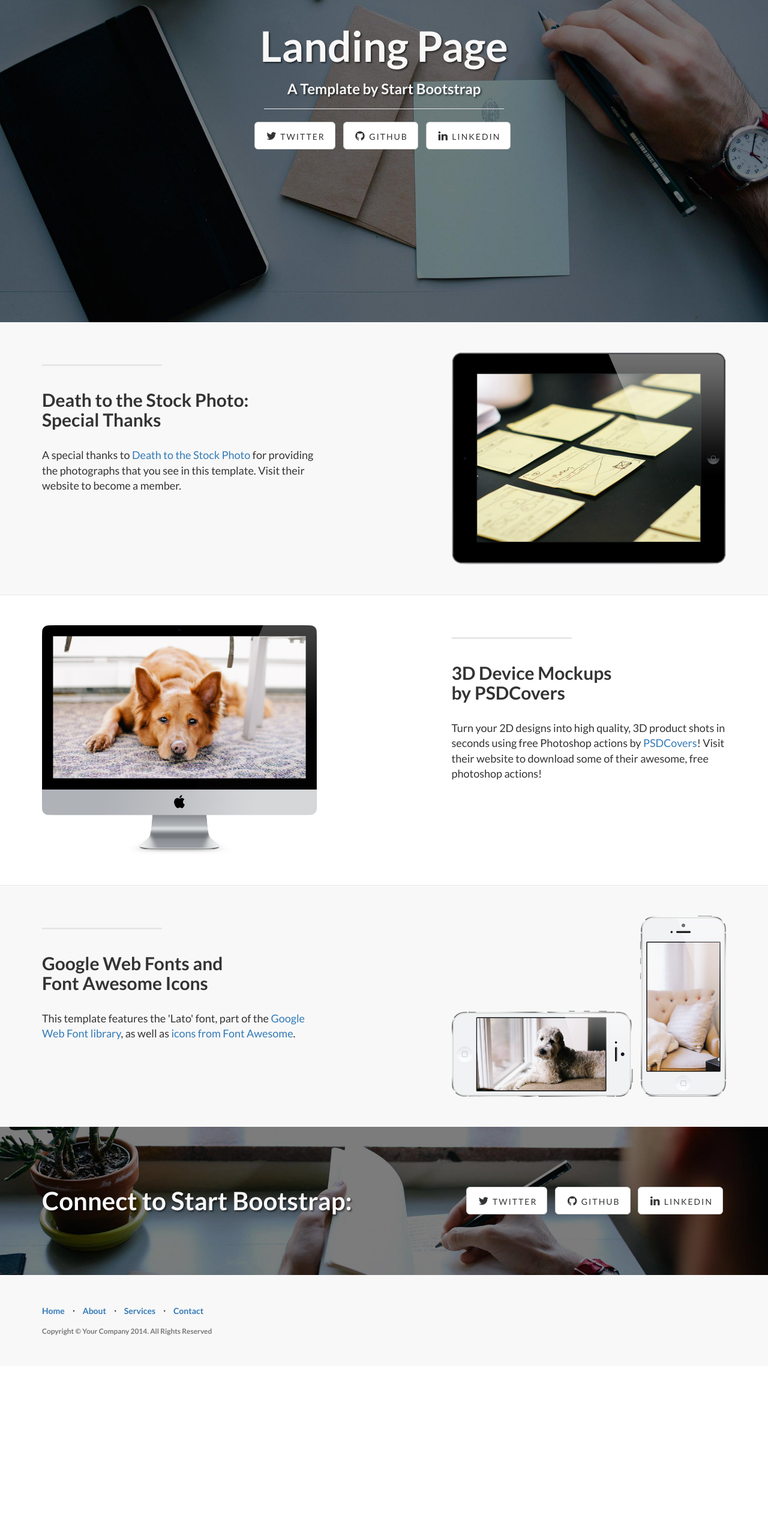
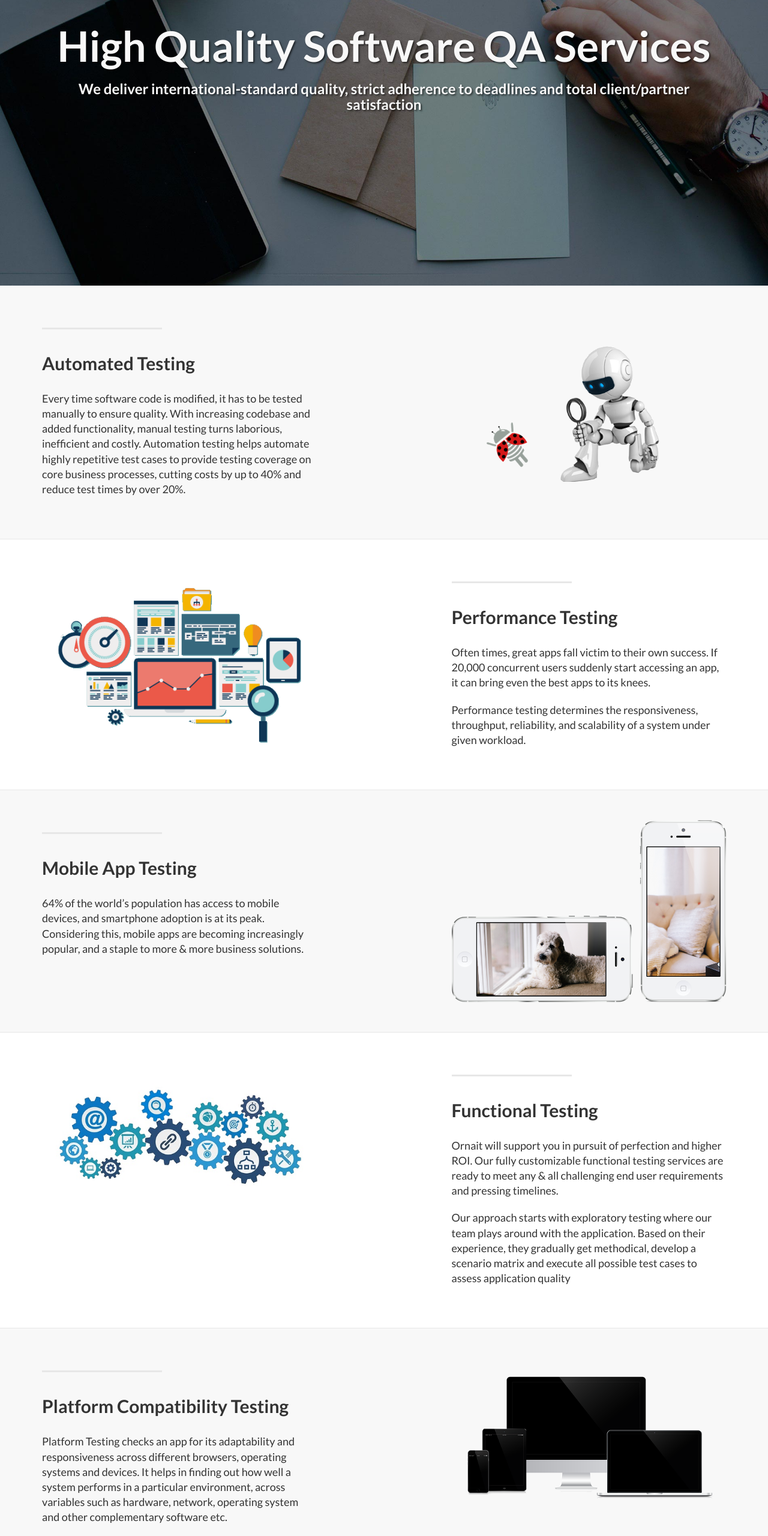
Before and after one commit to rchovatiya88/ornait.github.io, a plain HTML site: page index.html in a window 1280 px wide. Shown: the part 240-2800 px from the top of the page at 60% size. Before the commit the page ends 2517 px from the top, so only its background shows below. Drawn offline with Linux system fonts and the light colour scheme.

Commit message:
Content update

```diff
--- a/index.html
+++ b/index.html
@@ -9,7 +9,7 @@
     <meta name="description" content="">
     <meta name="author" content="">
 
-    <title>Landing Page - Start Bootstrap Theme</title>
+    <title>Ornait Automated Testing Service - Save Time and Maintain Quality</title>
 
     <!-- Bootstrap Core CSS -->
     <link href="css/bootstrap.min.css" rel="stylesheet">
@@ -43,7 +43,7 @@
                     <span class="icon-bar"></span>
                     <span class="icon-bar"></span>
                 </button>
-                <a class="navbar-brand topnav" href="#">Start Bootstrap</a>
+                <a class="navbar-brand topnav" href="#"><b style="font-size: 25px;color:#433F40;">Ornait</b></a>
             </div>
             <!-- Collect the nav links, forms, and other content for toggling -->
             <div class="collapse navbar-collapse" id="bs-example-navbar-collapse-1">
@@ -73,9 +73,9 @@
             <div class="row">
                 <div class="col-lg-12">
                     <div class="intro-message">
-                        <h1>Landing Page</h1>
-                        <h3>A Template by Start Bootstrap</h3>
-                        <hr class="intro-divider">
+                        <h1>High Quality Software QA Services</h1>
+                        <h3>We deliver international-standard quality, strict adherence to deadlines and total client/partner satisfaction</h3>
+                        <!--<hr class="intro-divider">
                         <ul class="list-inline intro-social-buttons">
                             <li>
                                 <a href="https://twitter.com/SBootstrap" class="btn btn-default btn-lg"><i class="fa fa-twitter fa-fw"></i> <span class="network-name">Twitter</span></a>
@@ -86,7 +86,7 @@
                             <li>
                                 <a href="#" class="btn btn-default btn-lg"><i class="fa fa-linkedin fa-fw"></i> <span class="network-name">Linkedin</span></a>
                             </li>
-                        </ul>
+                        </ul>-->
                     </div>
                 </div>
             </div>
@@ -107,11 +107,13 @@
                 <div class="col-lg-5 col-sm-6">
                     <hr class="section-heading-spacer">
                     <div class="clearfix"></div>
-                    <h2 class="section-heading">Death to the Stock Photo:<br>Special Thanks</h2>
-                    <p class="lead">A special thanks to <a target="_blank" href="http://join.deathtothestockphoto.com/">Death to the Stock Photo</a> for providing the photographs that you see in this template. Visit their website to become a member.</p>
+                    <h2 class="section-heading">Automated Testing</h2>
+                    <p class="lead">
+                        Every time software code is modified, it has to be tested manually to ensure quality. With increasing codebase and added functionality, manual testing turns laborious, inefficient and costly. Automation testing helps automate highly repetitive test cases to provide testing coverage on core business processes, cutting costs by up to 40% and reduce test times by over 20%.
+                    </p>
                 </div>
                 <div class="col-lg-5 col-lg-offset-2 col-sm-6">
-                    <img class="img-responsive" src="img/ipad.png" alt="">
+                    <img class="img-responsive" style="margin-top: 50px;"  src="img/testing-automation.png" alt="Automated Testing">
                 </div>
             </div>
 
@@ -129,11 +131,12 @@
                 <div class="col-lg-5 col-lg-offset-1 col-sm-push-6  col-sm-6">
                     <hr class="section-heading-spacer">
                     <div class="clearfix"></div>
-                    <h2 class="section-heading">3D Device Mockups<br>by PSDCovers</h2>
-                    <p class="lead">Turn your 2D designs into high quality, 3D product shots in seconds using free Photoshop actions by <a target="_blank" href="http://www.psdcovers.com/">PSDCovers</a>! Visit their website to download some of their awesome, free photoshop actions!</p>
+                    <h2 class="section-heading">Performance Testing</h2>
+                    <p class="lead">Often times, great apps fall victim to their own success. If 20,000 concurrent users suddenly start accessing an app, it can bring even the best apps to its knees.</p>
+                    <p class="lead">Performance testing determines the responsiveness, throughput, reliability, and scalability of a system under given workload.</p>
                 </div>
                 <div class="col-lg-5 col-sm-pull-6  col-sm-6">
-                    <img class="img-responsive" src="img/dog.png" alt="">
+                    <img class="img-responsive" src="img/performance.png" alt="">
                 </div>
             </div>
 
@@ -151,8 +154,8 @@
                 <div class="col-lg-5 col-sm-6">
                     <hr class="section-heading-spacer">
                     <div class="clearfix"></div>
-                    <h2 class="section-heading">Google Web Fonts and<br>Font Awesome Icons</h2>
-                    <p class="lead">This template features the 'Lato' font, part of the <a target="_blank" href="http://www.google.com/fonts">Google Web Font library</a>, as well as <a target="_blank" href="http://fontawesome.io">icons from Font Awesome</a>.</p>
+                    <h2 class="section-heading">Mobile App Testing</h2>
+                    <p class="lead">64% of the world’s population has access to mobile devices, and smartphone adoption is at its peak. Considering this, mobile apps are becoming increasingly popular, and a staple to more & more business solutions.</p>
                 </div>
                 <div class="col-lg-5 col-lg-offset-2 col-sm-6">
                     <img class="img-responsive" src="img/phones.png" alt="">
@@ -165,6 +168,54 @@
     </div>
     <!-- /.content-section-a -->
 
+    <div class="content-section-b">
+
+        <div class="container">
+
+            <div class="row">
+                <div class="col-lg-5 col-lg-offset-1 col-sm-push-6  col-sm-6">
+                    <hr class="section-heading-spacer">
+                    <div class="clearfix"></div>
+                    <h2 class="section-heading">Functional Testing</h2>
+                    <p class="lead">Ornait will support you in pursuit of perfection and higher ROI. Our fully customizable functional testing services are ready to meet any & all challenging end user requirements and pressing timelines.</p>
+                    <p class="lead">Our approach starts with exploratory testing where our team plays around with the application. Based on their experience, they gradually get methodical, develop a scenario matrix and execute all possible test cases to assess application quality</p>
+                </div>
+                <div class="col-lg-5 col-sm-pull-6  col-sm-6">
+                    <img class="img-responsive" src="img/functional.jpg" alt="">
+                </div>
+            </div>
+
+        </div>
+        <!-- /.container -->
+
+    </div>
+    <!-- /.content-section-b -->
+
+    <div class="content-section-a">
+
+        <div class="container">
+
+            <div class="row">
+                <div class="col-lg-5 col-sm-6">
+                    <hr class="section-heading-spacer">
+                    <div class="clearfix"></div>
+                    <h2 class="section-heading">Platform Compatibility Testing</h2>
+                    <p class="lead">Platform Testing checks an app for its adaptability and responsiveness across different browsers, operating systems and devices. It helps in finding out how well a system performs in a particular environment, across variables such as hardware, network, operating system and other complementary software etc.
+
+</p>
+                </div>
+                <div class="col-lg-5 col-lg-offset-2 col-sm-6">
+                    <img class="img-responsive" src="img/imac.png" alt="">
+                </div>
+            </div>
+
+        </div>
+        <!-- /.container -->
+
+    </div>
+    <!-- /.content-section-a -->
+
+
 	<a  name="contact"></a>
     <div class="banner">
 
@@ -172,9 +223,9 @@
 
             <div class="row">
                 <div class="col-lg-6">
-                    <h2>Connect to Start Bootstrap:</h2>
+                    <h2>Contact us</h2>
                 </div>
-                <div class="col-lg-6">
+                <!--<div class="col-lg-6">
                     <ul class="list-inline banner-social-buttons">
                         <li>
                             <a href="https://twitter.com/SBootstrap" class="btn btn-default btn-lg"><i class="fa fa-twitter fa-fw"></i> <span class="network-name">Twitter</span></a>
@@ -186,6 +237,18 @@
                             <a href="#" class="btn btn-default btn-lg"><i class="fa fa-linkedin fa-fw"></i> <span class="network-name">Linkedin</span></a>
                         </li>
                     </ul>
+                </div>-->
+            </div>
+            <div class="row">
+                <div class="col-lg-6">
+                    <span>Telephone:</span>
+                    <h4 style="display: inline-block">+1 (201) 234-1465</h4>
+                </div>
+            </div>
+            <div class="row">
+                <div class="col-lg-6">
+                    <span>Email:</span>
+                    <h4 style="display: inline-block">customerservice@ornait.com</h4>
                 </div>
             </div>
 
@@ -217,7 +280,7 @@
                             <a href="#contact">Contact</a>
                         </li>
                     </ul>
-                    <p class="copyright text-muted small">Copyright &copy; Your Company 2014. All Rights Reserved</p>
+                    <p class="copyright text-muted small">Copyright &copy; Ornait 2017. All Rights Reserved</p>
                 </div>
             </div>
         </div>
```
Also changed, not shown: img/dog.png (deleted), img/functional.jpg (added), img/functional1.jpg (added), img/imac.png (added), img/ipad.png (deleted), img/performance.png (added), img/testing-automation.png (added).
